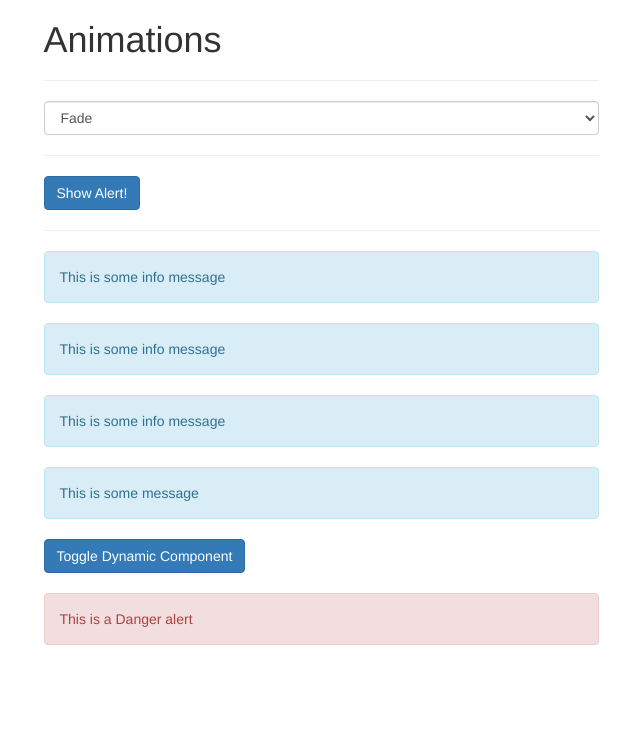
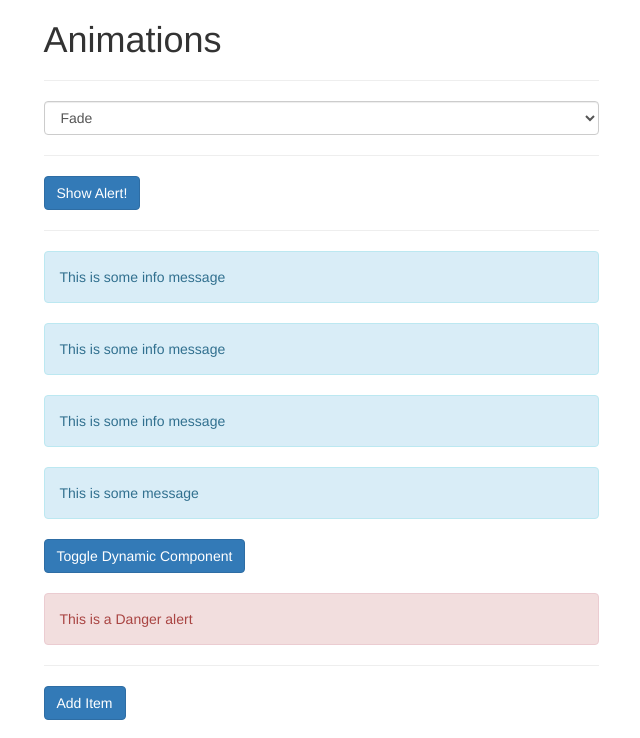
Before and after one commit to smarigowda/vuejs-cli-udemy, a Vue app: page / in a window 1280 px wide. Shown: the top 738 px of the page, without its empty margins (319-959 px from the left). Built offline with nearby package versions, Linux system fonts and the light colour scheme; a web font is replaced by a local one.

Commit message:
add and remove item with no animation

```diff
--- a/src/App.vue
+++ b/src/App.vue
@@ -37,6 +37,16 @@
                 <transition name="fade" mode="out-in">
                   <component :is="selectedComponent"></component>
                 </transition>
+                <hr>
+                <button @click="addItem" class="btn btn-primary">Add Item</button>
+                <br/>
+                <br/>
+                <ul class="list-group">
+                  <li class="list-group-item"
+                      v-for="(number, index) in numbers"
+                      :key="number"
+                      @click="removeItem(index)">{{ number }}</li>
+                </ul>
 
             </div>
         </div>
@@ -52,7 +62,8 @@
                show: true,
                buttonText: 'Show Alert!',
                alertAnimation: 'fade',
-               selectedComponent: 'app-danger-alert'
+               selectedComponent: 'app-danger-alert',
+               numbers: [1, 2, 3, 4, 5],
             }
         },
         methods: {
@@ -70,7 +81,15 @@
             } else {
               this.selectedComponent = 'app-danger-alert'
             }
+          },
+          addItem() {
+            const pos = Math.floor(Math.random() * this.numbers.length);
+            this.numbers.splice(pos, 0, this.numbers.length + 1);
+          },
+          removeItem(index) {
+            this.numbers.splice(index, 1);
           }
+
         },
         components: {
           'app-success-alert': SuccessAlert,
```
